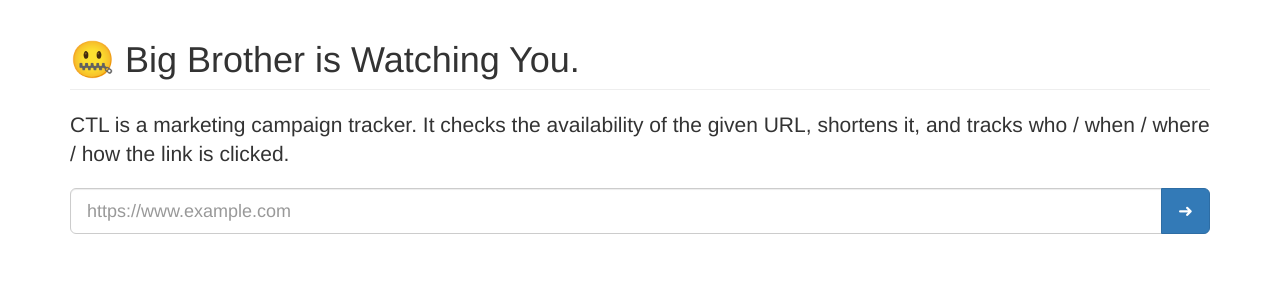
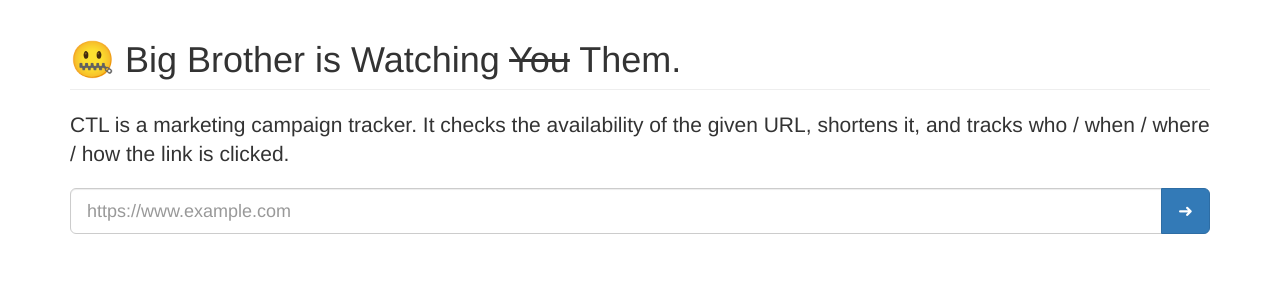
Before and after one commit to nervouna/Sniff, a Flask app: page / in a window 1280 px wide. Shown: the top 300 px of the page. Run offline with Flask 2, Linux system fonts and the light colour scheme; some libraries are stand-ins or nearby versions.

Commit message:
feat: be happy

```diff
--- a/templates/index.html
+++ b/templates/index.html
@@ -11,7 +11,7 @@
     <div class="container">
 
       <header>
-        <h1 class="page-header">🤐 Big Brother is Watching You.</h1>
+        <h1 class="page-header">🤐 Big Brother is Watching <del>You</del> Them.</h1>
         <p class="lead">CTL is a marketing campaign tracker. It checks the availability of the given URL, shortens it, and tracks who / when / where / how the link is clicked.</p>
       </header>
 
```
